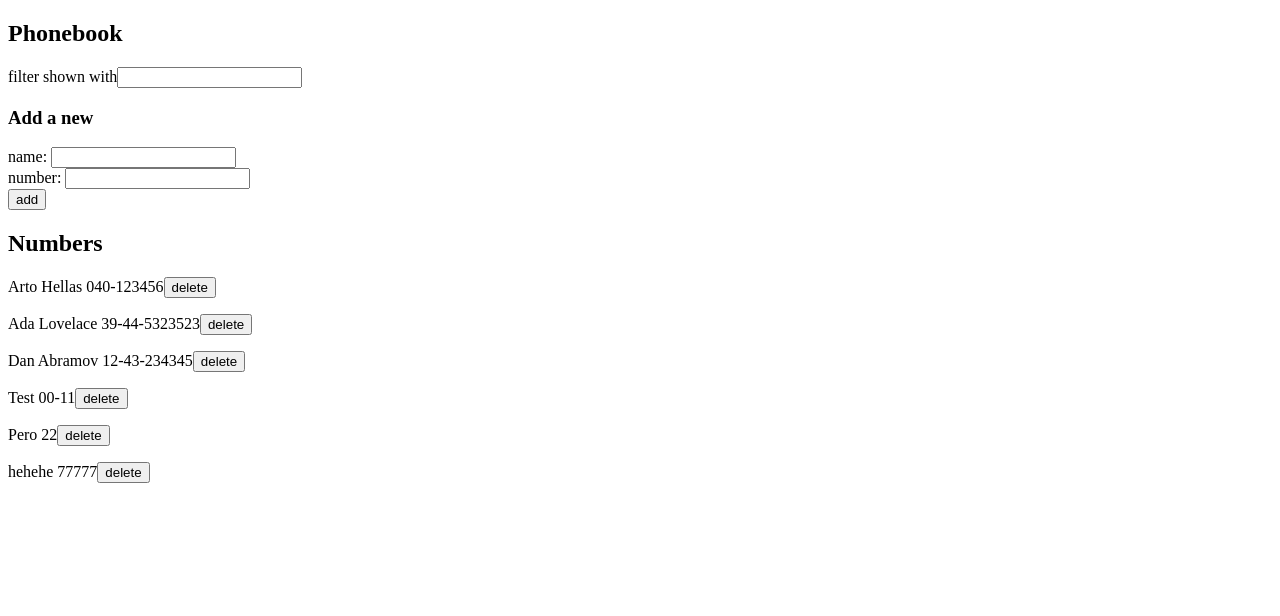
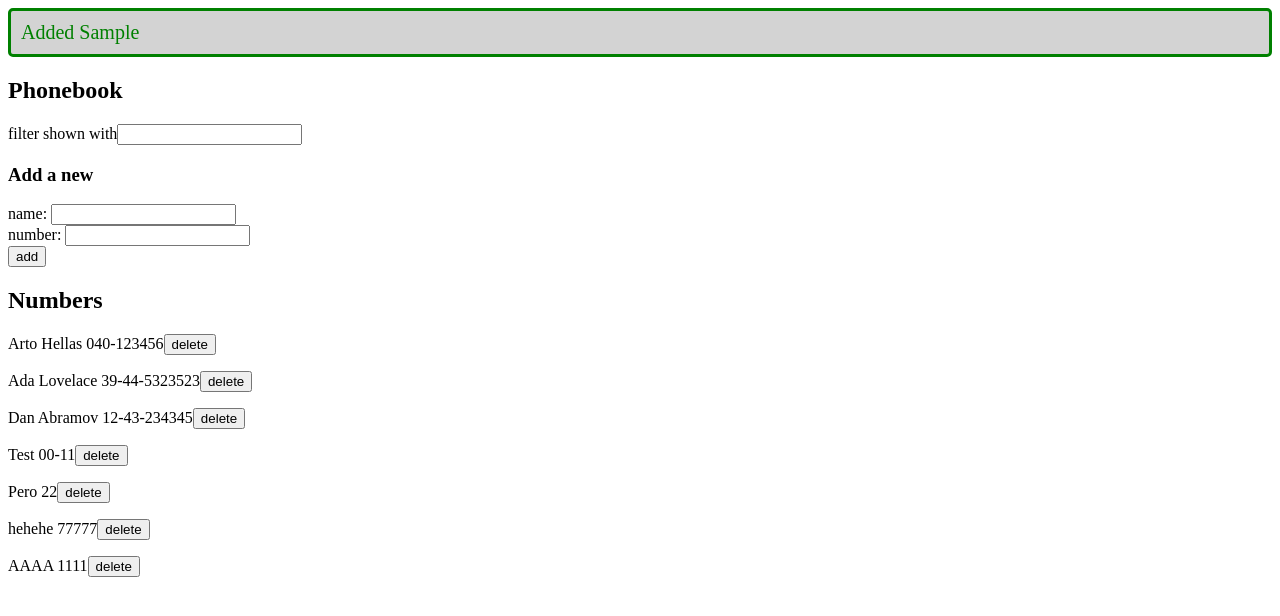
Before and after one commit to nkzwkei/fullstackopen, a React (Create React App) app in the folder part2/phonebook/: page / in a window 1280 px wide. Both pictures are taken after typing "Sample", "Sample" into the empty fields and a click on the button "add". Shown: the top 616 px of the page. Built offline with nearby package versions, Linux system fonts and the light colour scheme; no server answers; data requests are answered from the project's data file.

Commit message:
Exercise 2.16-2.17

```diff
--- a/part2/phonebook/db.json
+++ b/part2/phonebook/db.json
@@ -29,6 +29,11 @@
       "name": "hehehe",
       "number": "77777",
       "id": 7
+    },
+    {
+      "name": "AAAA",
+      "number": "1111",
+      "id": 9
     }
   ]
 }
--- a/part2/phonebook/src/App.js
+++ b/part2/phonebook/src/App.js
@@ -3,6 +3,8 @@ import { useEffect, useState } from 'react'
 import Filter from './components/Filter'
 import PersonForm from './components/PersonForm'
 import Persons from './components/Persons'
+import Notification from './components/Notification'
+
 import personService from './services/persons'
 
 const App = () => {
@@ -10,6 +12,8 @@ const App = () => {
   const [name, setName] = useState('')
   const [number, setNumber] = useState('')
   const [filter, setFilter] = useState('')
+  const [message, setMessage] = useState(null)
+  const [cls, setCls] = useState('')
 
   useEffect(() => {
     personService.getPersons().then(persons => setPersons(persons))
@@ -26,6 +30,11 @@ const App = () => {
     else
     {
       personService.addPerson({name, number}).then(returnedPerson => setPersons([...persons, returnedPerson]))
+      setMessage(`Added ${name}`)
+      setCls('suscess')
+      setTimeout(() => {
+        setMessage(null)
+      }, 5000)
       setName('')
       setNumber('')
     }
@@ -49,12 +58,13 @@ const App = () => {
 
   return (
     <div>
+      <Notification cls={cls} message={message} />
       <h2>Phonebook</h2>
-      <Filter filter={filter} handleFilter={handleFilter}/>
+      <Filter filter={filter} handleFilter={handleFilter} />
       <h3>Add a new</h3>
-      <PersonForm name={name} number={number} formHandles={formHandles}/>
+      <PersonForm name={name} number={number} formHandles={formHandles} />
       <h2>Numbers</h2>
-      <Persons persons={filteredPersons} setPersons={setPersons}/>
+      <Persons persons={filteredPersons} setPersons={setPersons} setMessage={setMessage} setCls={setCls}/>
     </div>
   )
 }
--- /dev/null
+++ b/part2/phonebook/src/components/Notification.jsx
@@ -0,0 +1,12 @@
+import '../index.css'
+
+const Notification = ({ cls, message }) => {
+    if (message === null) return null
+    return (
+        <div className={cls}>
+            {message}
+        </div>
+    )
+}
+
+export default Notification
--- a/part2/phonebook/src/components/Person.jsx
+++ b/part2/phonebook/src/components/Person.jsx
@@ -1,10 +1,17 @@
 import personService from '../services/persons'
 
-const Person = ({ person, setPersons, persons }) => {
+const Person = ({ person, setPersons, persons, setMessage, setCls }) => {
     const handleDeletePerson = () => {
         if(window.confirm(`Delete ${person.name} ?`)) {
             setPersons(persons.filter(p => p.id !== person.id))
-            personService.deletePerson({ id : person.id })
+            personService.deletePerson({ id : person.id }).catch(error => {
+                console.log(error)
+                setMessage(`Information of ${person.name} has already been removed from server`)
+                setCls('error')
+                setTimeout(() => {
+                    setMessage(null)
+                }, 5000)
+            })
         }
     }
 
--- a/part2/phonebook/src/components/Persons.jsx
+++ b/part2/phonebook/src/components/Persons.jsx
@@ -1,9 +1,9 @@
 import Person from "./Person"
 
-const Persons = ({ persons, setPersons }) => {
+const Persons = ({ persons, setPersons, setMessage, setCls }) => {
     return (
         <>
-            {persons.map(person => <Person persons={persons} key={person.id} setPersons={setPersons} person={person}/>)}
+            {persons.map(person => <Person persons={persons} key={person.id} setPersons={setPersons} person={person} setMessage={setMessage} setCls={setCls}/>)}
         </>
     )
 }
--- /dev/null
+++ b/part2/phonebook/src/index.css
@@ -0,0 +1,30 @@
+h1 {
+    color: green;
+    font-style: italic;
+}
+
+li {
+    color: grey;
+    padding-top: 3px;
+    font-size: 15px;
+}
+
+.error {
+    color: red;
+    background: lightgrey;
+    font-size: 20px;
+    border-style: solid;
+    border-radius: 5px;
+    padding: 10px;
+    margin-bottom: 10px;
+}
+
+.suscess {
+    color: green;
+    background: lightgrey;
+    font-size: 20px;
+    border-style: solid;
+    border-radius: 5px;
+    padding: 10px;
+    margin-bottom: 10px;
+}
```
